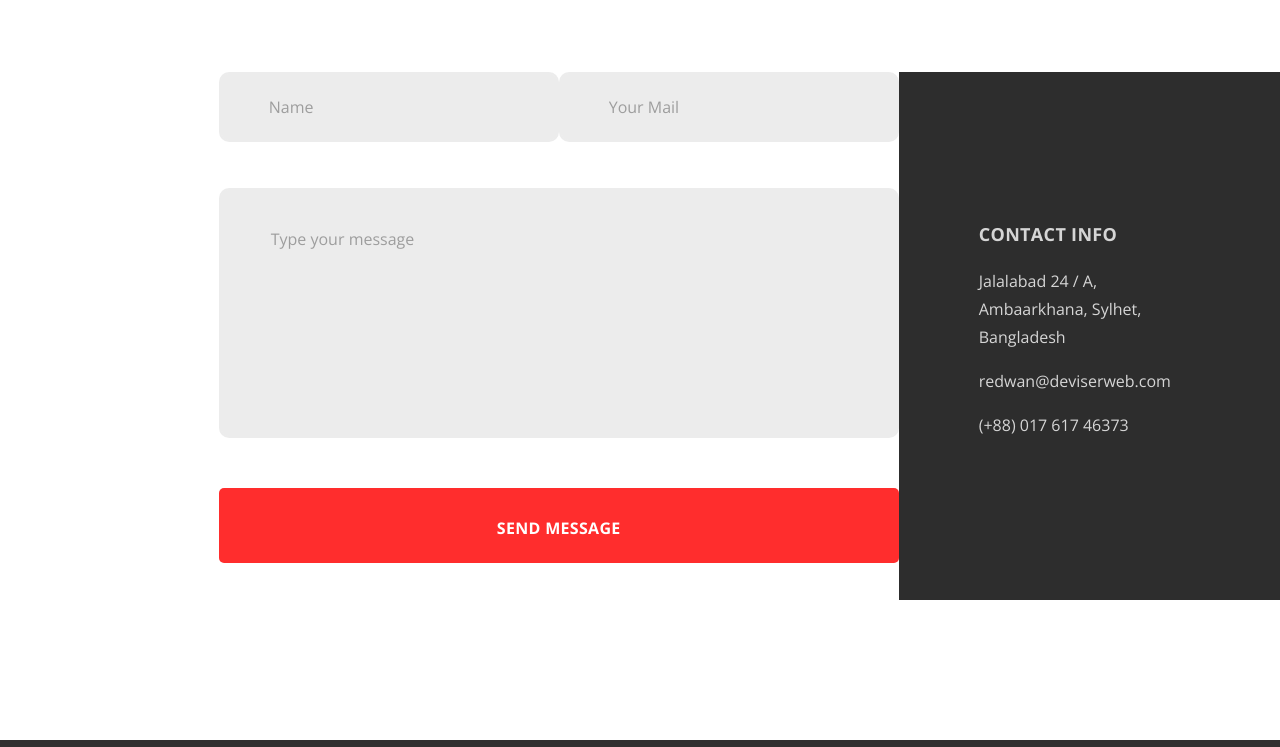
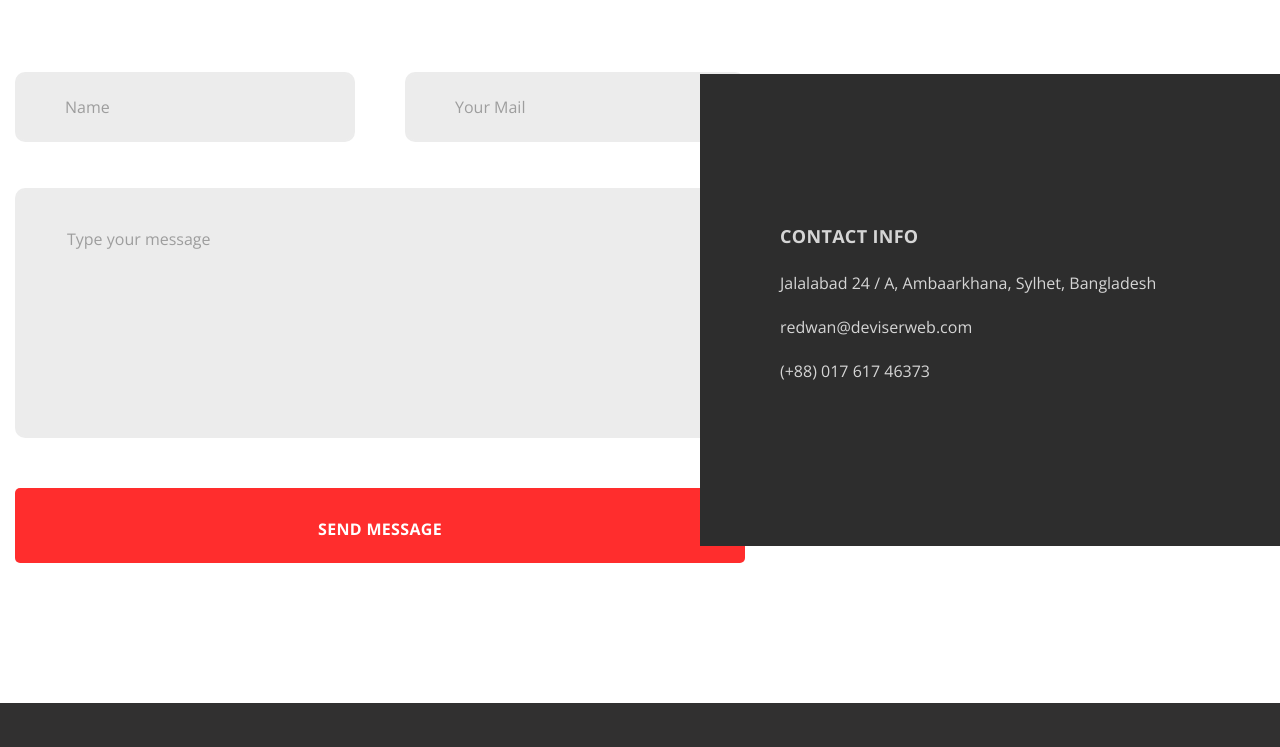
Before and after one commit to gnomi43/Agnecy_landing, a website: page index.html in a window 1280 px wide. Shown: the part 4250-4997 px from the top of the page. Drawn offline with nearby package versions, Linux system fonts and the light colour scheme.

Commit message:
fixed contact block and added form

```diff
--- a/index.html
+++ b/index.html
@@ -177,7 +177,7 @@
         </section>
 
         <section class="contact">
-            <div class="contact__wrapper">
+            <div class="contact__wrapper container">
                 <div class="contact__title">
                     get in touch
                 </div>
@@ -186,14 +186,14 @@
                     adipis cing elit, sed do eiusmod tempor incididunt ut labore et. ur adipis cing elit, sed do eiusmod tempor
                     incididunt ut labore et.
                 </div>
-                <div class="contact__body">
-                    <div class="contact__email email">
+                <form class="contact__form email" action="https://echo.htmlacademy.ru/">
                     <div class="email__userInfo">
-                            <input class="email__userContact" placeholder="Name" />
-                            <input class="email__userContact" placeholder="Your Mail" />
+                        <input class="email__userContact" placeholder="Name" type="name" name="name" />
+                        <input class="email__userContact" placeholder="Your Mail" type="mail" name="mail" />
                     </div>
-                        <textarea type="text" class="email__message" placeholder="Type your message"></textarea>
-                        <a class="email__button">SEND MESSAGE</a>
+                    <textarea type="text" class="email__message" placeholder="Type your message" type="message" name="message"></textarea>
+                    <button class="email__button" type="submit">SEND MESSAGE</button>
+                </form>
             </div>
             <div class="contact__info info">
                 <span class="info__title">contact info</span>
@@ -201,8 +201,6 @@
                     Bangladesh</p>
                 <p class="info__text">redwan@deviserweb.com</p>
                 <p class="info__text">(+88) 017 617 46373</p>
-                    </div>
-                </div>
             </div>
         </section>
         </main>
--- a/source/scss/style.scss
+++ b/source/scss/style.scss
@@ -503,11 +503,11 @@ ul, li, body{
 //Контакты компании
 
 .contact {
-
+    position: relative;
     &__wrapper {
         margin-top: 100px;
-        margin-right: 0px;
-        margin-left: 270/1580*100%;
+        //margin-right: 0px;
+        //margin-left: 270/1580*100%;
         margin-bottom: 140px;
         //TODO блок плавает, я так и не придумал как его норм закрепить
     }
@@ -540,17 +540,14 @@ ul, li, body{
         }
     }
 
-    &__body {
-        display: flex;
-        flex-direction: raw;
-        justify-content: space-between;
-    }
-
-    &__email {
+    &__form {
         width: 730px;
     }
 
     &__info {
+        position: absolute;
+        top: 300px;
+        right: 0px;
     }
 }
 .email {
@@ -577,7 +574,7 @@ ul, li, body{
         line-height: 28px;
 
         &:focus{
-            //TODO возмлжно поигаться с цветом
+            //TODO возможно поигаться с цветом
             border: solid 2px #5f0d0d9c;
             outline: none;
         }
@@ -612,7 +609,7 @@ ul, li, body{
         background-color: $main-red;
         border: none;
         border-radius: 5px;
-        padding-top: 23px;
+        padding-top: 8px;
         //padding: 30px 300px;
 
         font-size: 16px;
```
Also changed, not shown: source/css/style.css. Lines whose indentation alone changed are shown as unchanged.
